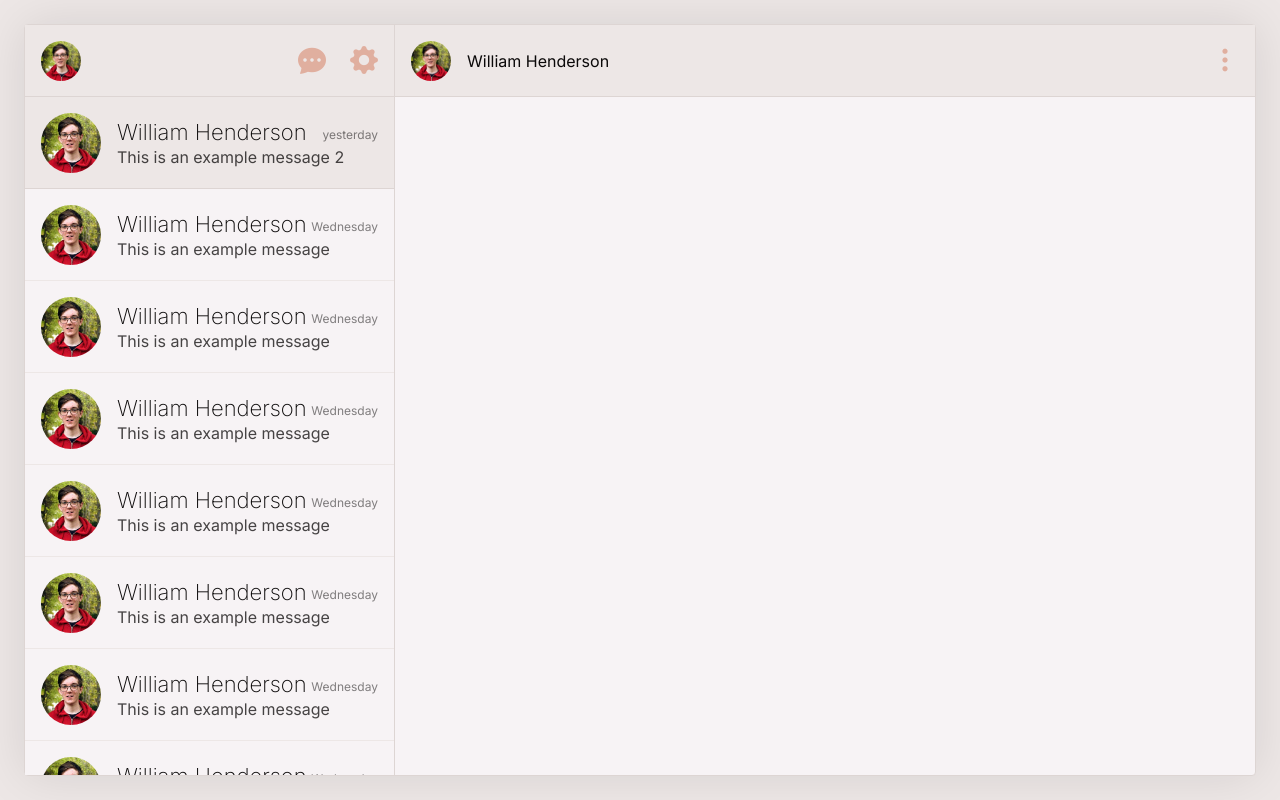
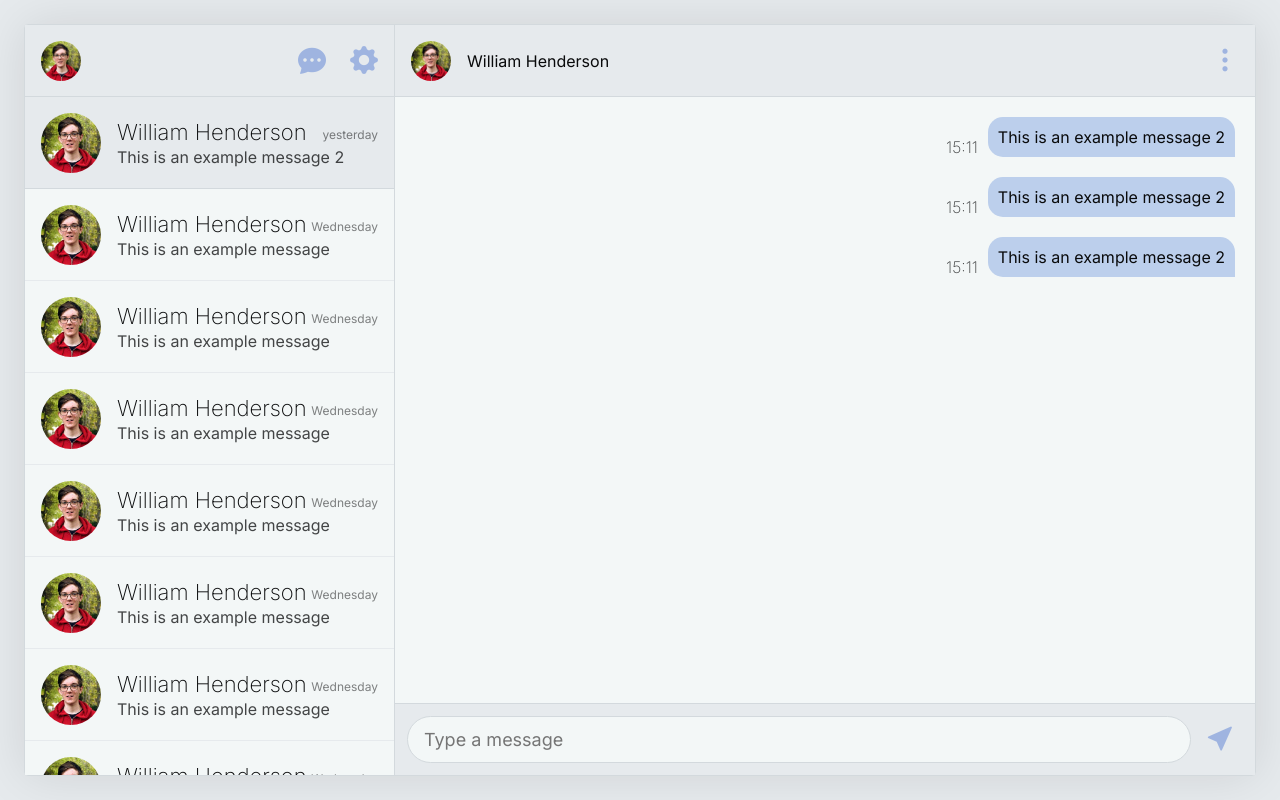
Before and after one commit to w-henderson/Communicate, a React (Create React App) app: page / in a window 1280 px wide. Built offline with nearby package versions, Linux system fonts and the light colour scheme.

Commit message:
Set up conversation styling

```diff
--- a/src/App.tsx
+++ b/src/App.tsx
@@ -10,7 +10,7 @@ import Chats from './components/Chats';
 interface AppState {
   user: User | null,
   chats: Chat[],
-  activeChat: FullChat
+  activeChat: FullChat | null
 };
 
 class App extends React.Component<{}, AppState> {
@@ -55,7 +55,7 @@ class App extends React.Component<{}, AppState> {
       activeChat: {
         recipient: user,
         id: "bd18e35b-961e-4393-95e3-36c7bc59f2f6",
-        messages: [message]
+        messages: [message, message, message]
       }
     });
   }
@@ -65,9 +65,9 @@ class App extends React.Component<{}, AppState> {
       return (
         <div className="App">
           <Menu user={this.state.user} />
-          <ConversationHeader recipientUser={this.state.activeChat.recipient} />
-          <Chats chats={this.state.chats} user={this.state.user} activeID={this.state.activeChat.id} />
-          <Conversation />
+          <ConversationHeader recipientUser={this.state.activeChat?.recipient} />
+          <Chats chats={this.state.chats} user={this.state.user} activeID={this.state.activeChat?.id} />
+          <Conversation chat={this.state.activeChat} user={this.state.user} />
         </div>
       );
     } else {
--- a/src/components/Chats.tsx
+++ b/src/components/Chats.tsx
@@ -5,7 +5,7 @@ import '../styles/Chats.scss';
 interface ChatsProps {
   user: User | null,
   chats: Chat[],
-  activeID: string
+  activeID: string | undefined
 }
 
 class Chats extends React.Component<ChatsProps> {
--- a/src/components/Conversation.tsx
+++ b/src/components/Conversation.tsx
@@ -1,11 +1,35 @@
 import React from "react";
+import Message from "./Message";
+import Icon from "./Icon";
 import '../styles/Conversation.scss';
 
-class Conversation extends React.Component {
+interface ConversationProps {
+  chat: FullChat | null,
+  user: User
+}
+
+class Conversation extends React.Component<ConversationProps> {
   render() {
-    return (
-      <div className="Conversation"></div>
-    );
+    if (this.props.chat !== null) {
+      return (
+        <div className="Conversation">
+          <div className="messages">
+            {this.props.chat.messages.map((value, index) =>
+              <Message key={index} message={value} user={this.props.user} />
+            )}
+          </div>
+
+          <div className="messageInput">
+            <input placeholder="Type a message" />
+            <Icon>cursor-fill</Icon>
+          </div>
+        </div>
+      );
+    } else {
+      return (
+        <div className="Conversation empty"></div>
+      )
+    }
   }
 }
 
--- a/src/components/ConversationHeader.tsx
+++ b/src/components/ConversationHeader.tsx
@@ -4,12 +4,12 @@ import '../styles/ConversationHeader.scss';
 import Icon from './Icon';
 
 interface ConversationHeaderProps {
-  recipientUser: User | null
+  recipientUser: User | undefined
 }
 
 class ConversationHeader extends React.Component<ConversationHeaderProps> {
   render() {
-    if (this.props.recipientUser !== null) {
+    if (this.props.recipientUser !== undefined) {
       return (
         <div className="ConversationHeader">
           <img src={this.props.recipientUser.profilePicture} alt="Recipient profile" />
--- /dev/null
+++ b/src/components/Message.tsx
@@ -0,0 +1,38 @@
+import React from "react";
+
+interface MessageProps {
+  message: UserMessage,
+  user: User
+}
+
+class Message extends React.Component<MessageProps> {
+  render() {
+    let timeString = new Date(this.props.message.timestamp).toLocaleTimeString("en-GB", { hour: "2-digit", minute: "2-digit" });
+
+    if (this.props.message.sender.id === this.props.user.id) {
+      return (
+        <div className="Message senderLocal">
+          <div className="messageTime">
+            {timeString}
+          </div>
+          <div className="messageContent">
+            {this.props.message.content}
+          </div>
+        </div>
+      );
+    } else {
+      return (
+        <div className="Message senderRemote">
+          <div className="messageContent">
+            {this.props.message.content}
+          </div>
+          <div className="messageTime">
+            {timeString}
+          </div>
+        </div>
+      );
+    }
+  }
+}
+
+export default Message;
--- a/src/index.scss
+++ b/src/index.scss
@@ -4,14 +4,14 @@ body {
   -webkit-font-smoothing: antialiased;
   -moz-osx-font-smoothing: grayscale;
 
-  --accent: #CF5C36;
-  --accent-light: #E3A28C;
-  --lightest: #F7F3F5;
-  --light: #EDE7E6;
-  --mid: #DDD5D3;
+  --accent: #3666cf;
+  --accent-light: #bccfec;
+  --lightest: #f3f7f7;
+  --light: #e6eaed;
+  --mid: #d3d9dd;
   --dark: #C7BCB9;
-  --darker: #b1a6a3;
-  --darkest: #0B0909;
+  --darker: #a3aeb1;
+  --darkest: #090a0b;
 
   --shadow-wide: 0 0 50px rgba(0, 0, 0, 0.1);
   --shadow-light: 0 0 10px rgba(0, 0, 0, 0.25);
--- a/src/styles/Conversation.scss
+++ b/src/styles/Conversation.scss
@@ -1,6 +1,81 @@
 div.Conversation {
   grid-row: 2;
   grid-column: 2;
+  border-left: 1px solid var(--mid);
 
-  border-left: 1px solid var(--mid);
+  display: flex;
+  flex-direction: column;
+
+  div.messages {
+    flex: 1;
+    overflow-y: auto;
+
+    div.Message {
+      margin: 20px;
+      text-align: right;
+
+      div.messageContent {
+        display: inline-block;
+        background-color: var(--accent-light);
+        border-radius: 15px 15px 0 15px;
+        padding: 10px;
+        max-width: calc(100% - 80px);
+        word-break: break-word;
+      }
+
+      div.messageTime {
+        display: inline-block;
+        margin: 0 10px;
+        vertical-align: bottom;
+        opacity: 0.8;
+        font-weight: 200;
+      }
+
+      &.senderRemote {
+        text-align: left;
+
+        div.messageContent {
+          border-radius: 15px 15px 15px 0;
+          background-color: var(--light);
+        }
+      }
+    }
+  }
+
+  div.messageInput {
+    display: flex;
+    place-items: center;
+
+    width: 100%;
+    height: 72px;
+    padding: 12px;
+    margin-top: 16px;
+    background-color: var(--light);
+    border-top: 1px solid var(--mid);
+
+    input {
+      flex-grow: 1;
+      height: 100%;
+      font-size: 18px;
+      border: 1px solid var(--mid);
+      border-radius: 24px;
+      outline: none;
+      padding: 0 16px;
+
+      background-color: var(--lightest);
+      font-family: Inter;
+    }
+
+    i {
+      font-size: 28px;
+      margin: 0 8px 4px 16px;
+      color: var(--accent);
+      opacity: 0.4;
+      transition: opacity 100ms;
+      &:hover { opacity: 0.6; }
+
+      cursor: pointer;
+      user-select: none;
+    }
+  }
 }
--- a/src/types.d.ts
+++ b/src/types.d.ts
@@ -4,7 +4,7 @@ interface User {
   profilePicture: string
 }
 
-interface Message {
+interface UserMessage {
   content: string,
   sender: User,
   timestamp: number,
@@ -14,11 +14,11 @@ interface Message {
 interface Chat {
   recipient: User,
   id: string,
-  mostRecentMessage: Message
+  mostRecentMessage: UserMessage
 }
 
 interface FullChat {
   recipient: User,
   id: string,
-  messages: Message[]
+  messages: UserMessage[]
 }
```
